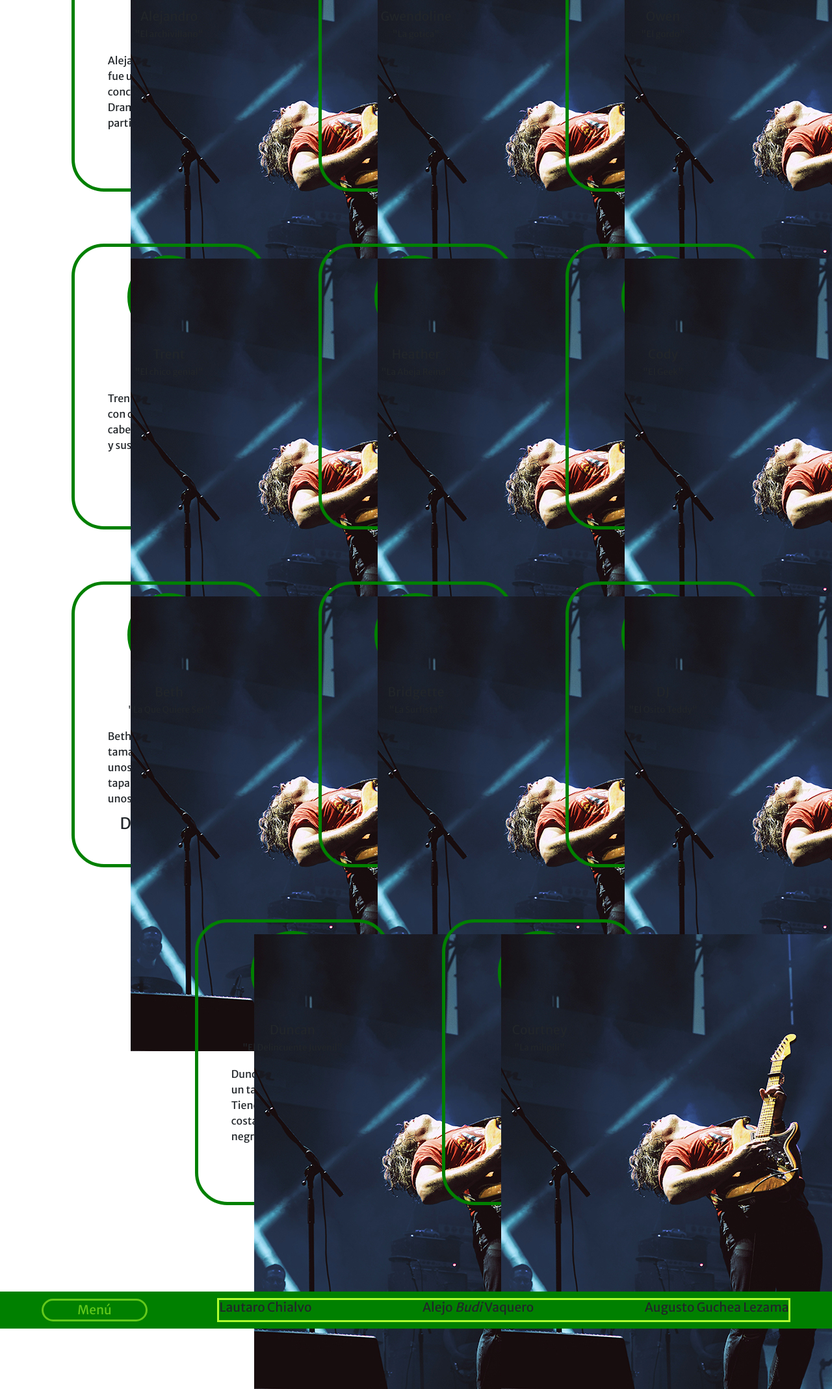
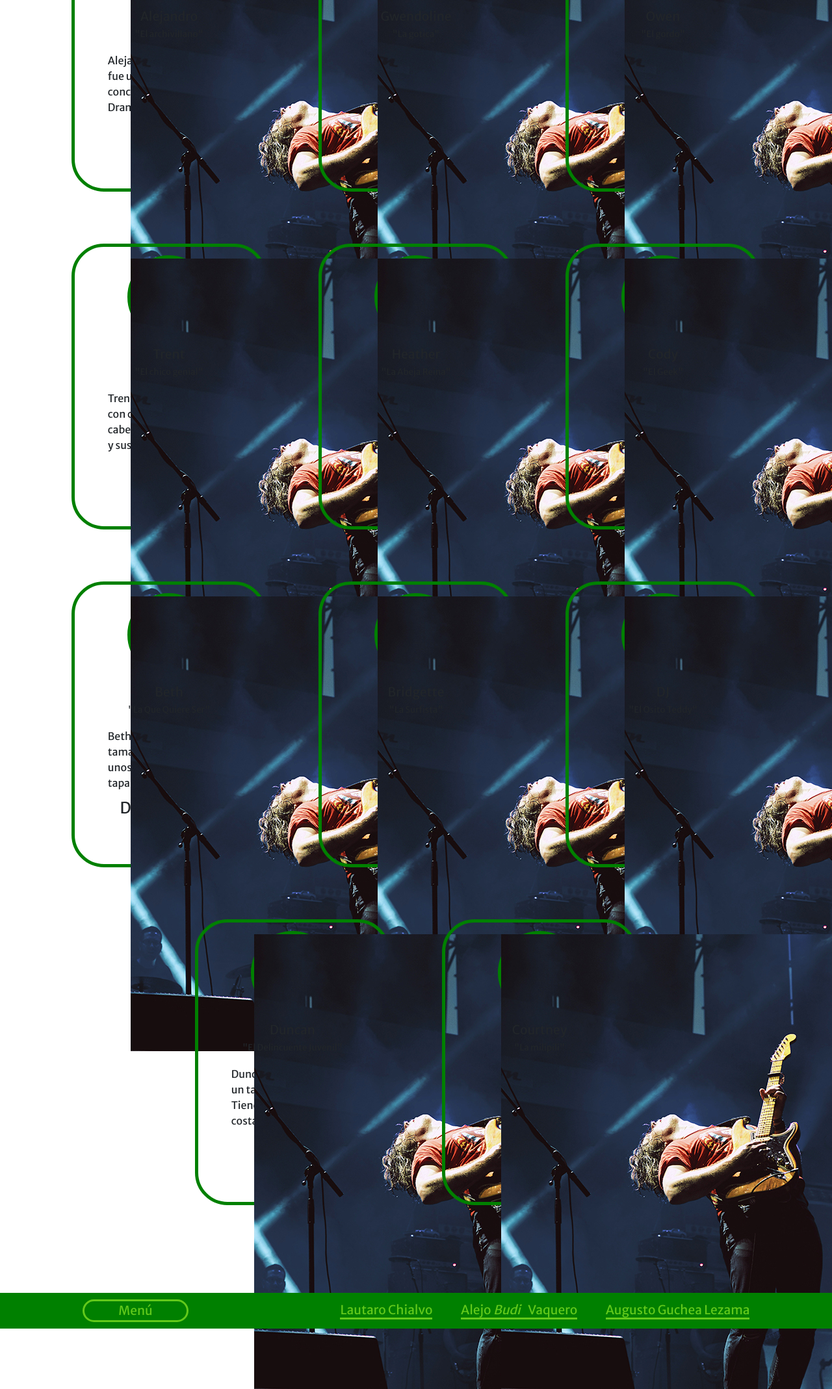
Before and after one commit to Chialvo/Caso-8-The-Challenge-Island, a Django app: page /participantes/ in a window 1280 px wide; the page is wider, and only the part inside the window is pictured. Shown: the part 385-2523 px from the top of that part at 65% size. Run offline with Django 4.2, Linux system fonts and the light colour scheme; data comes from the database, SQL or seed files in the repository; some web fonts are replaced.

Commit message:
footer finish

```diff
--- a/TheChallengeIsland/TCI/static/css/base.css
+++ b/TheChallengeIsland/TCI/static/css/base.css
@@ -179,15 +179,16 @@ footer{
 }
 
 .footer-integrantes{
-    width: 70%;
-    border: 3px greenyellow solid;
+    width: 50%;
     display: flex;
-    flex-direction: row;
-    flex-wrap: nowrap;
     justify-content: space-between;
-    align-items: center;
+
 }
 
 .footer-integrantes h3{
+    margin: auto 0;
+    border-bottom: 3px solid rgba(172, 255, 47, 0.574);
+    color: rgba(172, 255, 47, 0.574);
     font-size: larger;
+
 }
--- a/TheChallengeIsland/TCI/static/css/participantes.css
+++ b/TheChallengeIsland/TCI/static/css/participantes.css
@@ -44,7 +44,7 @@
 .participante-tarjeta-descripcion {
     margin: 1vw 0;
     width: 65%;
-    height: 15vh;
+    height: 12vh;
     padding: 10px;
     overflow: hidden;
     position: relative;
--- a/TheChallengeIsland/TCI/templates/base.html
+++ b/TheChallengeIsland/TCI/templates/base.html
@@ -41,7 +41,7 @@
         <a class="footer-menu" href="">Menú</a>
         <div class="footer-integrantes">
             <h3>Lautaro Chialvo</h3>
-            <h3>Alejo <i>Budi </i>Vaquero</h3>
+            <h3>Alejo <i> Budi<s style="color: green;">-</s></i>Vaquero</h3>
             <h3>Augusto Guchea Lezama</h3>
         </div>
     </div>
```
